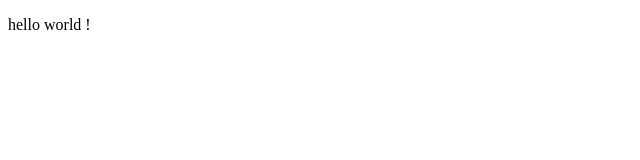
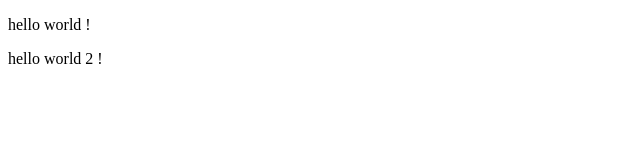
Before and after one commit to Kacemnourdine/testgit, a plain HTML site: page index.html in a window 1280 px wide. Shown: the full height of the page, 0-640 px from the left. Drawn offline with Linux system fonts and the light colour scheme.

Commit message:
deuxieme description commit

```diff
--- a/index.html
+++ b/index.html
@@ -7,5 +7,5 @@
 </head>
 <body>
     <p>hello world !</p>
-</body>
+    <p>hello world 2 !</p>
 </html>
```
